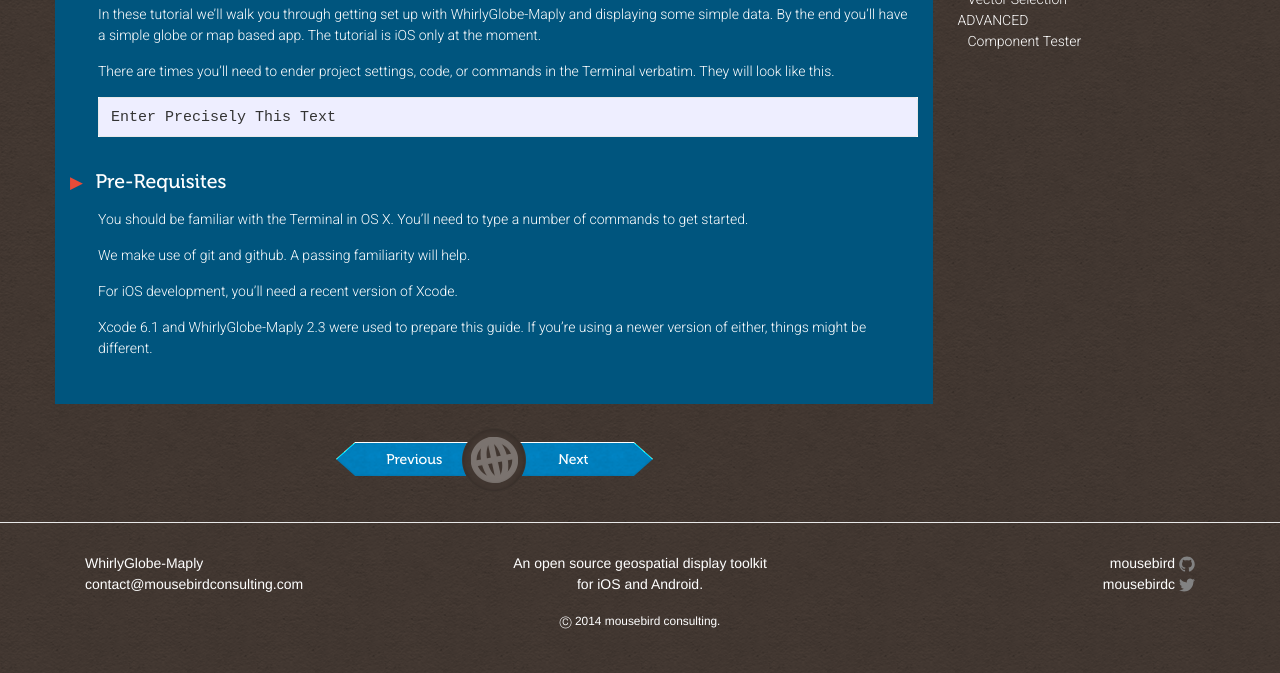
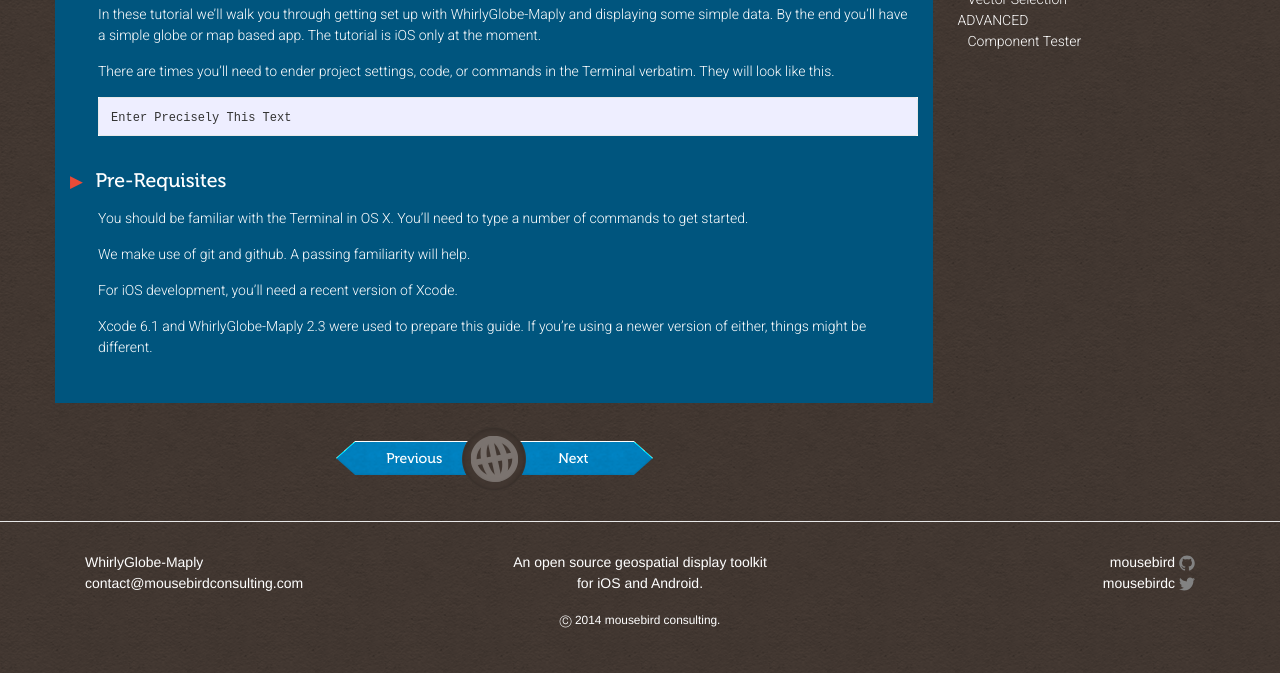
Before and after one commit to muruganandham/WhirlyGlobe-Maply-Site, a Jekyll site: the page built from tutorial/getting_started.md, in a window 1280 px wide and 1091 px high. Shown: the part 415-1088 px from the top of the window. Built offline with Jekyll 4.4.1, drawn with Linux system fonts in a browser that asks for light colours; nearby versions of some CDN libraries; some web fonts are replaced.

Commit message:
shrinking code font size a bit to reduce wrapping

```diff
--- a/css/main.scss
+++ b/css/main.scss
@@ -28,9 +28,9 @@ $on-laptop:        800px;
 // Overall
 // Scale It Down
 //
-code {
+pre > code {
   font-family:     monospace;
-  font-size:       $base-font-size;
+  font-size:       $base-font-size * 0.86;
 }
 
 h2 {
```
